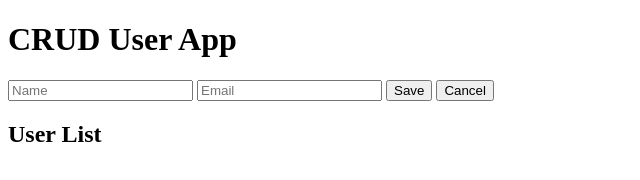
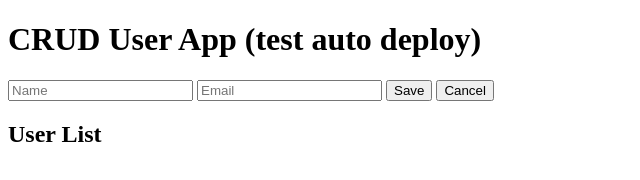
Before and after one commit to studydny182/node-js-app, a website: page public/index.html in a window 1280 px wide. Shown: the whole page, without its empty margins (0-640 px from the left). Drawn offline with Linux system fonts and the light colour scheme; no server answers.

Commit message:
test auto deploy html

```diff
--- a/public/index.html
+++ b/public/index.html
@@ -2,10 +2,10 @@
 <html lang="en">
 <head>
   <meta charset="UTF-8">
-  <title>CRUD Users (test auto deploy)</title>
+  <title>CRUD Users </title>
 </head>
 <body>
-  <h1>CRUD User App</h1>
+  <h1>CRUD User App (test auto deploy)</h1>
 
   <form id="userForm">
     <input type="hidden" id="userId">
```
